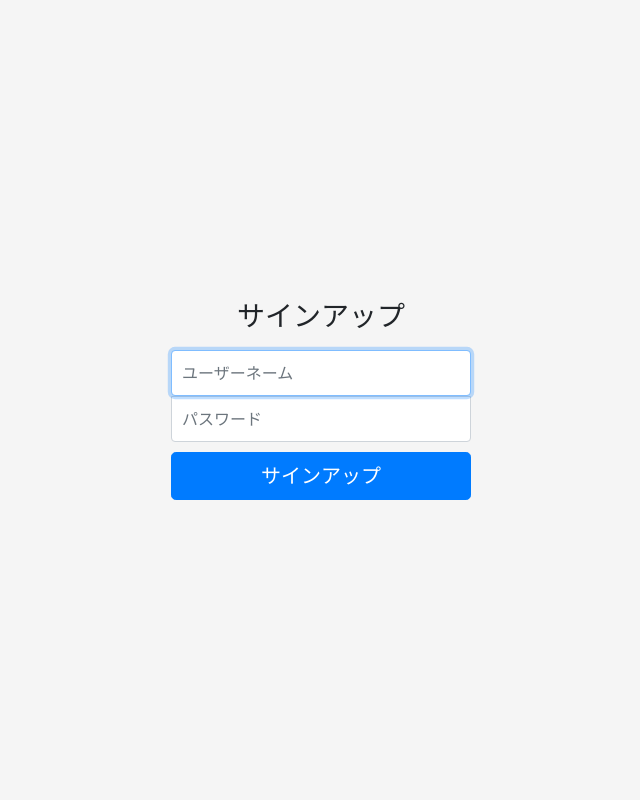
After one commit to Aldbrn/angleapp, a Django app: page /signup/ in a window 1280 px wide. The commit adds this page. Shown: the whole page, without its empty margins (319-959 px from the left). Run offline with Django 3.2, Linux system fonts and the light colour scheme; some libraries are stand-ins or nearby versions.

Commit message:
add signup and login function

```diff
--- /dev/null
+++ b/app/templates/app/signup.html
@@ -0,0 +1,31 @@
+{% load static %}
+
+<!doctype html>
+<html lang="ja">
+
+  <head>
+    <title>Signin Template for Bootstrap · Bootstrap</title>
+    <link rel="stylesheet" href="https://stackpath.bootstrapcdn.com/bootstrap/4.5.0/css/bootstrap.min.css">
+    <link href="https://fonts.googleapis.com/css?family=Noto+Sans+JP&display=swap" rel="stylesheet">
+    <link href="{% static "css/signin.css" %}" rel="stylesheet" type="text/css">
+  </head>
+
+  <body class="text-center">
+    <a id="skippy" class="sr-only sr-only-focusable" href="#content">
+      <div class="container">
+        <span class="skiplink-text">Skip to main content</span>
+      </div>
+    </a>
+
+    <form class="form-signin" method="POST">{% csrf_token %}
+      <h1 class="h3 mb-3 font-weight-normal">サインアップ</h1>
+      {{ error }}
+      <label for="inputEmail" class="sr-only">ユーザーネーム</label>
+      <input type="text" id="inputEmail" class="form-control" placeholder="ユーザーネーム" name="username" required autofocus>
+      <label for="inputPassword" class="sr-only">パスワード</label>
+      <input type="password" id="inputPassword" class="form-control" placeholder="パスワード" name="password" required>
+      <button class="btn btn-lg btn-primary btn-block" type="submit">サインアップ</button>
+    </form>
+  </body>
+
+</html>
--- a/app/urls.py
+++ b/app/urls.py
@@ -1,5 +1,9 @@
 from django.urls import path
 from . import views
+
 urlpatterns = [
-    path("", views.index, name="index")
+    path("", views.index, name="index"),
+    path("signup/", views.signup, name="signup"),
+    path("login/", views.loginfunc, name="login"),
+    path("logout/", views.logout, name="logout"),
 ]
--- a/app/views.py
+++ b/app/views.py
@@ -1,7 +1,44 @@
-from django.shortcuts import render
+from django.shortcuts import render, redirect, get_object_or_404
+from django.contrib.auth.models import User
+from django.db import IntegrityError
+from django.contrib.auth import authenticate, login
 
 # Create your views here.
 
 
+def signup(request):
+    if request.method == "POST":
+        username = request.POST["username"]
+        password = request.POST["password"]
+        try:
+            User.objects.create_user(username, "", password)
+        except IntegrityError:
+            return render(
+                request, "app/signup.html", {"error": "このユーザーネームは既に使用されています。"}
+            )
+        new_user = authenticate(username=username, password=password)
+        if new_user is not None:
+            login(request, new_user)
+            return redirect("index")
+    return render(request, "app/signup.html", {})
+
+
+def loginfunc(request):
+    if request.method == "POST":
+        username = request.POST["username"]
+        password = request.POST["password"]
+        user = authenticate(request, username=username, password=password)
+        if user is not None:
+            login(request, user)
+            return redirect("index")
+        else:
+            return render(request, "app/login.html", {})
+    return render(request, "app/login.html", {})
+
+
+def logout(request):
+    pass
+
+
 def index(request):
     return render(request, "app/index.html")
--- /dev/null
+++ b/static/css/signin.css
@@ -0,0 +1,49 @@
+html,
+body {
+  height: 100%;
+}
+
+body {
+  display: -ms-flexbox;
+  display: flex;
+  -ms-flex-align: center;
+  align-items: center;
+  padding-top: 40px;
+  padding-bottom: 40px;
+  background-color: #f5f5f5;
+}
+
+.form-signin {
+  width: 100%;
+  max-width: 330px;
+  padding: 15px;
+  margin: auto;
+}
+
+.form-signin .checkbox {
+  font-weight: 400;
+}
+
+.form-signin .form-control {
+  position: relative;
+  box-sizing: border-box;
+  height: auto;
+  padding: 10px;
+  font-size: 16px;
+}
+
+.form-signin .form-control:focus {
+  z-index: 2;
+}
+
+.form-signin input[type="email"] {
+  margin-bottom: -1px;
+  border-bottom-right-radius: 0;
+  border-bottom-left-radius: 0;
+}
+
+.form-signin input[type="password"] {
+  margin-bottom: 10px;
+  border-top-left-radius: 0;
+  border-top-right-radius: 0;
+}
```
Also changed, not shown: app/templates/app/base.html (+7 -51 lines), app/templates/app/index.html (+51 -0 lines), app/templates/app/login.html (added, +30 -0 lines), static/css/album.css (renamed from static/css/style.css).
